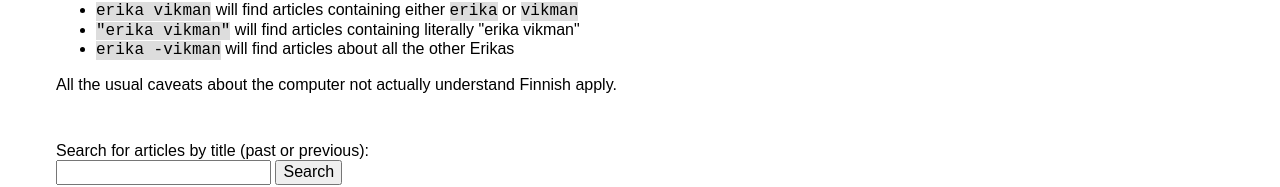
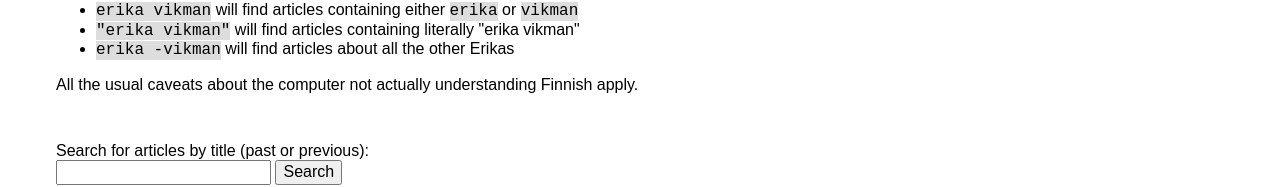
Before and after one commit to Jalle19/hs-debaiter, a SvelteKit app in the folder webui/: page /search in a window 1280 px wide. Shown: the part 202-389 px from the top of the page. Built offline with nearby package versions, Linux system fonts and the light colour scheme.

Commit message:
Fix typo

```diff
--- a/webui/src/routes/search/+page.svelte
+++ b/webui/src/routes/search/+page.svelte
@@ -33,7 +33,7 @@
       will find articles about all the other Erikas
     </li>
   </ul>
-  <p>All the usual caveats about the computer not actually understand Finnish apply.</p>
+  <p>All the usual caveats about the computer not actually understanding Finnish apply.</p>
 </div>
 
 <div class="pure-u-1-1 l-box">
```
